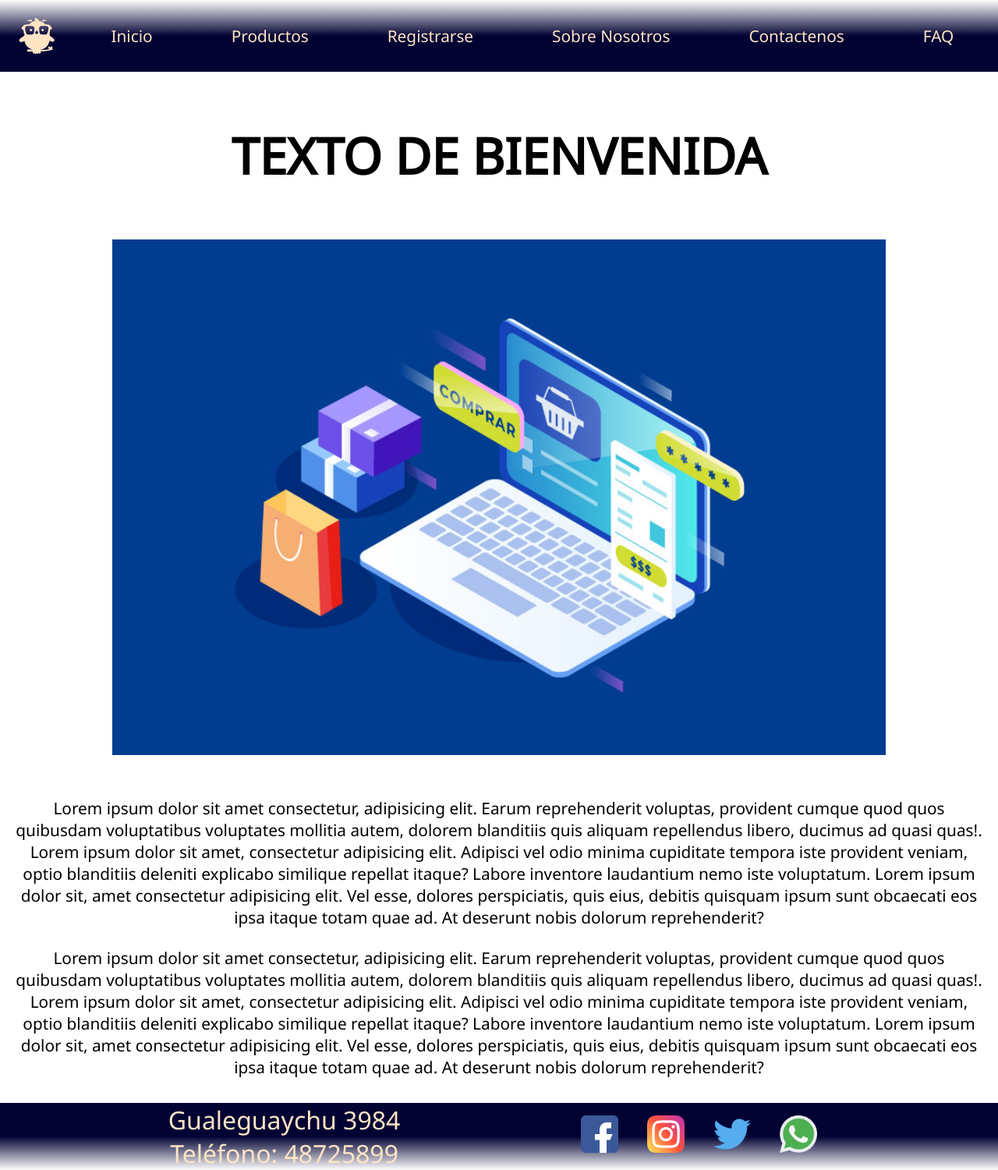
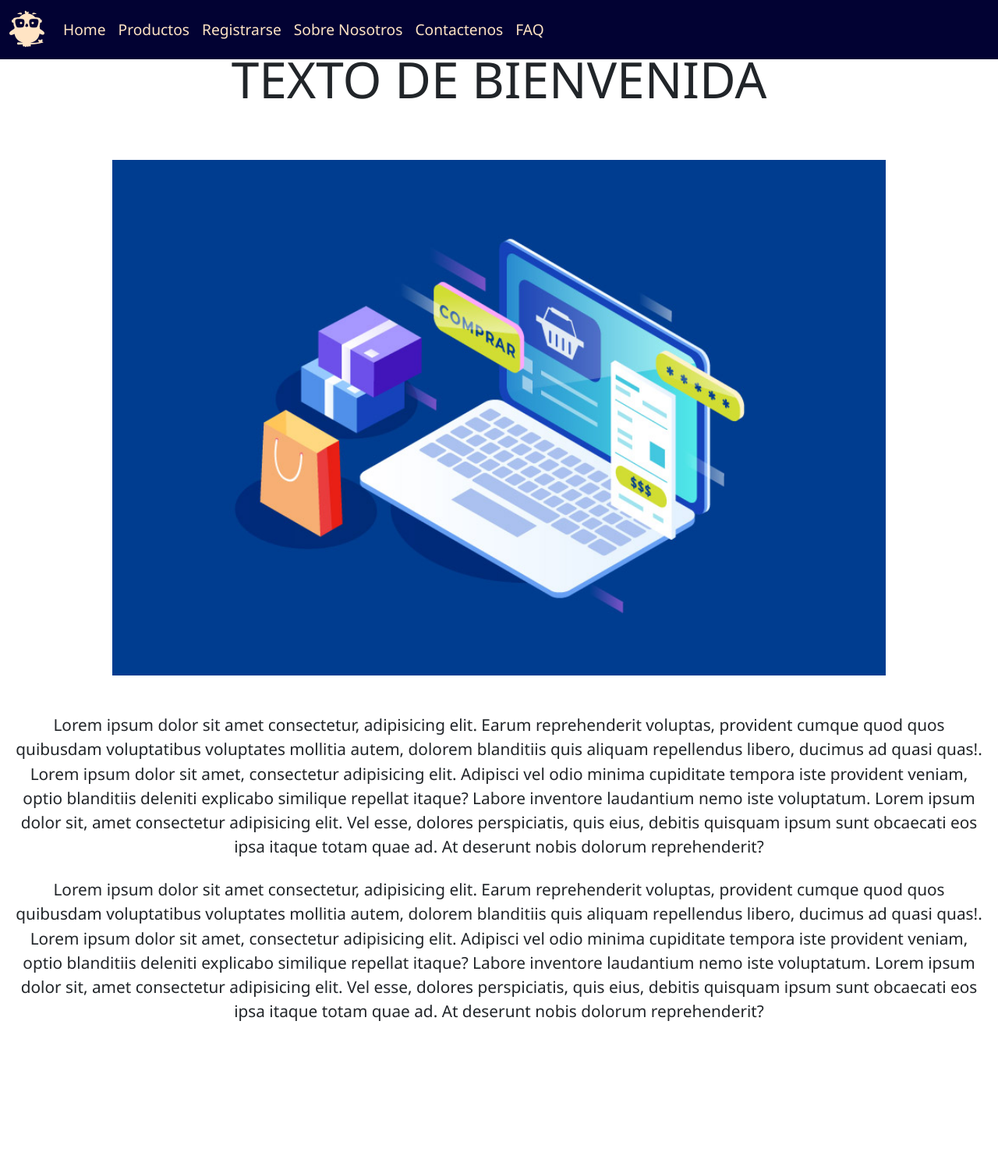
Before and after one commit to FrancoBeber/Proyecto-Coder, a plain HTML site: page index.html in a window 1280 px wide. Shown: the whole page at 78% size. After the commit the page ends 1328 px from the top, so only its background shows below. Drawn offline with nearby package versions, Linux system fonts and the light colour scheme.

Commit message:
pagina con navbar hecha en bootstrap

```diff
--- a/css/styles.css
+++ b/css/styles.css
@@ -15,6 +15,27 @@ body {
 }
 
 /* Estilos de la nav*/
+.fa-brands {
+  font-size: 3rem;
+  color: bisque;
+}
+.fa-brands:hover {
+  color: red;
+}
+
+.color_navbar {
+  background-color: rgb(2, 2, 51);
+}
+
+.color_item {
+  color: bisque;
+}
+
+.nav-link:hover {
+  color: red;
+}
+
+/*
 .navbar {
   grid-area: navbar;
   background-color: rgb(2, 2, 51);
@@ -97,7 +118,6 @@ body {
 
   .navbar__links a {
     text-decoration: none;
-    /* color: white; */
     color: bisque;
     font-size: 1rem;
     font-family: "Noto Sans", sans-serif;
@@ -140,8 +160,10 @@ body {
     font-size: 3rem;
   }
 }
+*/
 
 /* Estilos del footer*/
+/*
 .foot {
   grid-area: footer;
   background-color: rgb(2, 2, 51);
@@ -198,6 +220,7 @@ body {
     height: 3rem;
   }
 }
+*/
 /* Estilos del index*/
 .grid-container {
   text-align: center;
--- a/index.html
+++ b/index.html
@@ -13,11 +13,18 @@
       rel="stylesheet"
       href="https://cdnjs.cloudflare.com/ajax/libs/animate.css/4.1.1/animate.min.css"
     />
-    <link rel="stylesheet" href="css/styles.css" />
     <script
       src="https://kit.fontawesome.com/699d86a735.js"
       crossorigin="anonymous"
     ></script>
+    <!-- Bootstrap -->
+    <link
+      href="https://cdn.jsdelivr.net/npm/bootstrap@5.2.0/dist/css/bootstrap.min.css"
+      rel="stylesheet"
+      integrity="sha384-gH2yIJqKdNHPEq0n4Mqa/HGKIhSkIHeL5AyhkYV8i59U5AR6csBvApHHNl/vI1Bx"
+      crossorigin="anonymous"
+    />
+    <link rel="stylesheet" href="css/styles.css" />
     <title>Inicio</title>
   </head>
 
@@ -25,20 +32,54 @@
 
   <body class="grid-container">
     <!-- Header para navegacion de paginas --------->
-
     <header class="header-index">
-      <nav class="navbar">
-        <div class="navbar__logo">
-          <a href="index.html"><i class="fa-brands fa-earlybirds"></i></a>
+      <nav class="navbar navbar-expand-lg fixed-top color_navbar">
+        <div class="container-fluid">
+          <a class="navbar-brand" href="index.html"
+            ><i class="fa-brands fa-earlybirds"></i
+          ></a>
+          <button
+            class="navbar-toggler"
+            type="button"
+            data-bs-toggle="collapse"
+            data-bs-target="#navbarSupportedContent"
+            aria-controls="navbarSupportedContent"
+            aria-expanded="false"
+            aria-label="Toggle navigation"
+          >
+            <span class="navbar-toggler-icon"></span>
+          </button>
+          <div class="collapse navbar-collapse" id="navbarSupportedContent">
+            <ul class="navbar-nav me-auto mb-2 mb-lg-0">
+              <li class="nav-item">
+                <a class="nav-link color_item" href="index.html">Home</a>
+              </li>
+              <li class="nav-item">
+                <a class="nav-link color_item" href="pages/products.html"
+                  >Productos</a
+                >
+              </li>
+              <li class="nav-item">
+                <a class="nav-link color_item" href="pages/signin.html"
+                  >Registrarse</a
+                >
+              </li>
+              <li class="nav-item">
+                <a class="nav-link color_item" href="pages/aboutus.html"
+                  >Sobre Nosotros</a
+                >
+              </li>
+              <li class="nav-item">
+                <a class="nav-link color_item" href="pages/contactus.html"
+                  >Contactenos</a
+                >
+              </li>
+              <li class="nav-item">
+                <a class="nav-link color_item" href="pages/faq.html">FAQ</a>
+              </li>
+            </ul>
+          </div>
         </div>
-        <ul class="navbar__links">
-          <li><a href="index.html">Inicio</a></li>
-          <li><a href="pages/products.html">Productos</a></li>
-          <li><a href="pages/signin.html">Registrarse</a></li>
-          <li><a href="pages/aboutus.html">Sobre Nosotros</a></li>
-          <li><a href="pages/contactus.html">Contactenos</a></li>
-          <li><a href="pages/faq.html">FAQ</a></li>
-        </ul>
       </nav>
     </header>
 
@@ -90,28 +131,13 @@
     </main>
     <!-- Fin seccion principal -->
     <!-- Inicio footer -->
-    <footer class="foot">
-      <p>
-        Gualeguaychu 3984 <br />
-        Teléfono: 48725899
-      </p>
-      <div>
-        <a href="https://es-la.facebook.com/" target="_blank"
-          ><img src="assets/icons/facebook2.png" alt="logo facebook"
-        /></a>
-        <a href="https://www.instagram.com/" target="_blank"
-          ><img src="assets/icons/instagram.png" alt="logo instagram"
-        /></a>
-        <a href="https://twitter.com/?lang=es" target="_blank"
-          ><img src="assets/icons/twitter.png" alt="logo twitter"
-        /></a>
-        <a
-          href="https://api.whatsapp.com/send?phone=5493434540065"
-          target="_blank"
-          ><img src="assets/icons/whatsapp.png" alt="logo whatsapp"
-        /></a>
-      </div>
-    </footer>
+
     <!-- Fin footer -->
+    <!-- JavaScript Bundle with Popper -->
+    <script
+      src="https://cdn.jsdelivr.net/npm/bootstrap@5.2.0/dist/js/bootstrap.bundle.min.js"
+      integrity="sha384-A3rJD856KowSb7dwlZdYEkO39Gagi7vIsF0jrRAoQmDKKtQBHUuLZ9AsSv4jD4Xa"
+      crossorigin="anonymous"
+    ></script>
   </body>
 </html>
```
